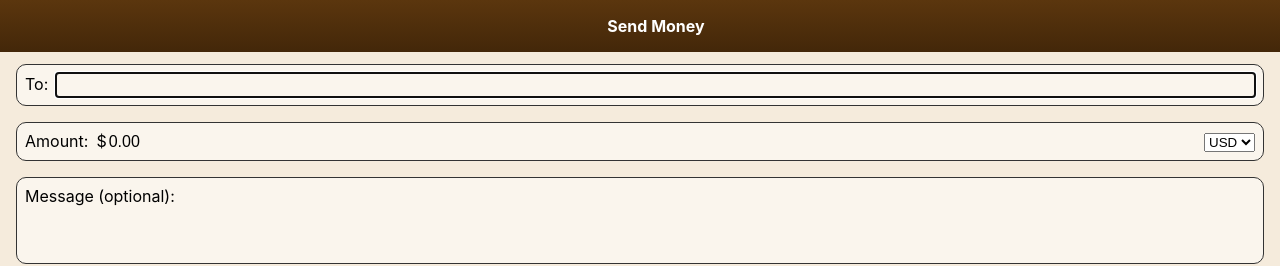
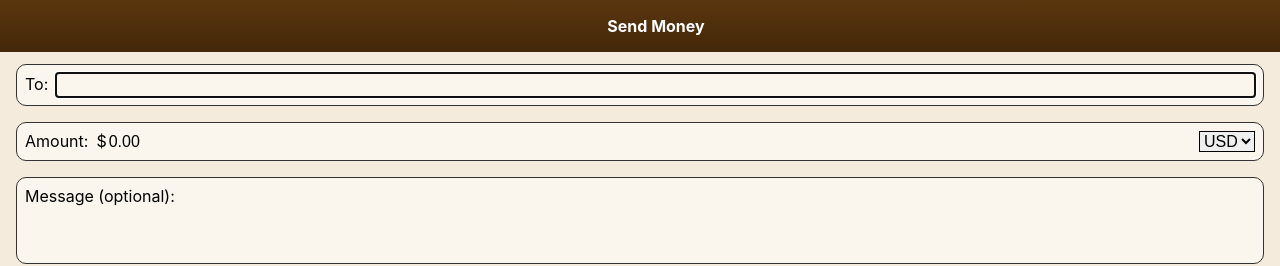
Before and after one commit to dlchen/paypal, a React (Create React App) app: page /send in a window 1280 px wide. Shown: the top 266 px of the page. Built offline with nearby package versions, Linux system fonts and the light colour scheme.

Commit message:
css: select element styling

```diff
--- a/src/components/SendMoneyForm.css
+++ b/src/components/SendMoneyForm.css
@@ -97,3 +97,8 @@ select {
   flex-direction: column;
   padding: 0;
 }
+
+select {
+  font-size: medium;
+  border: 1px solid black;
+}
```
